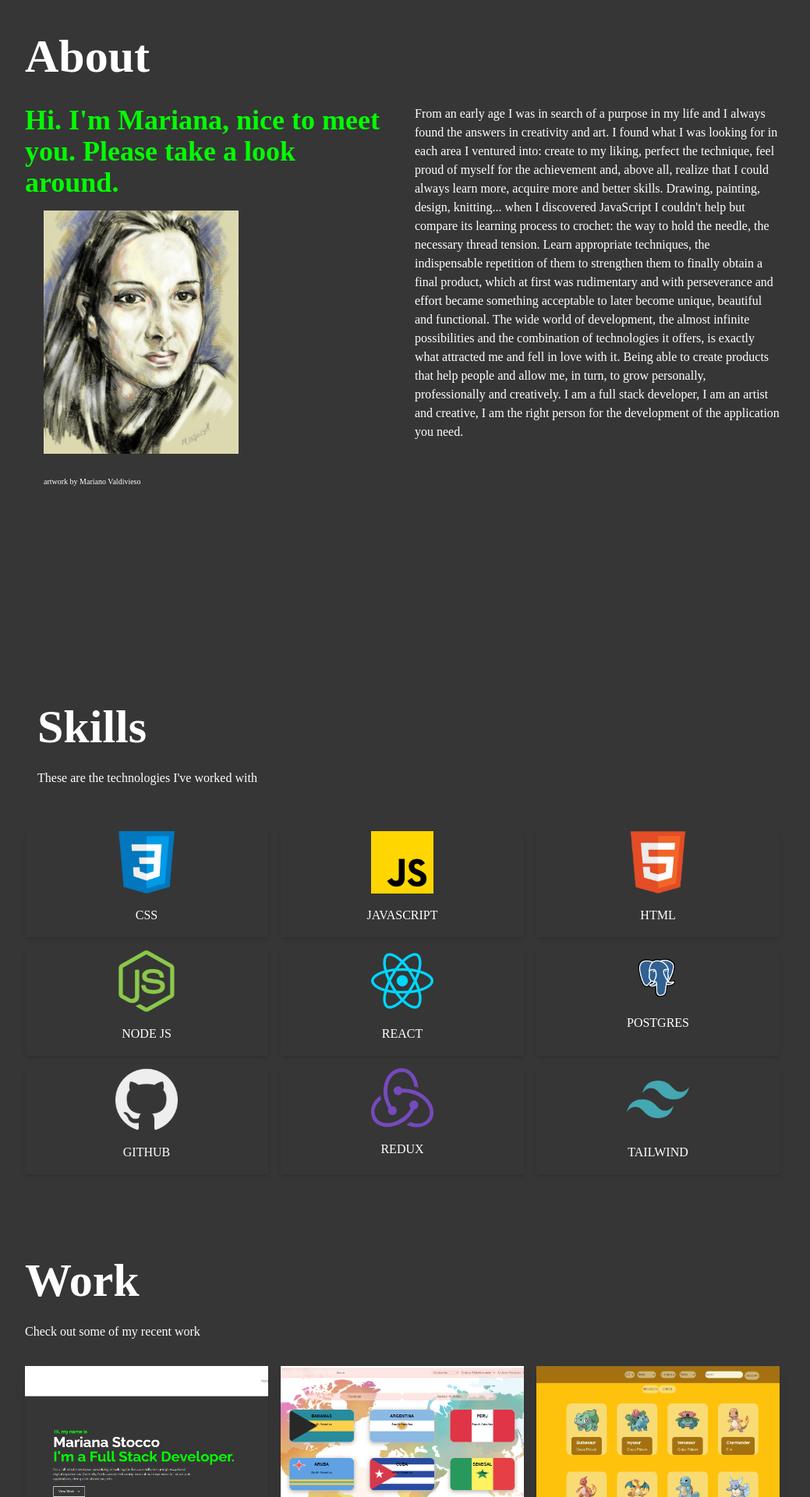
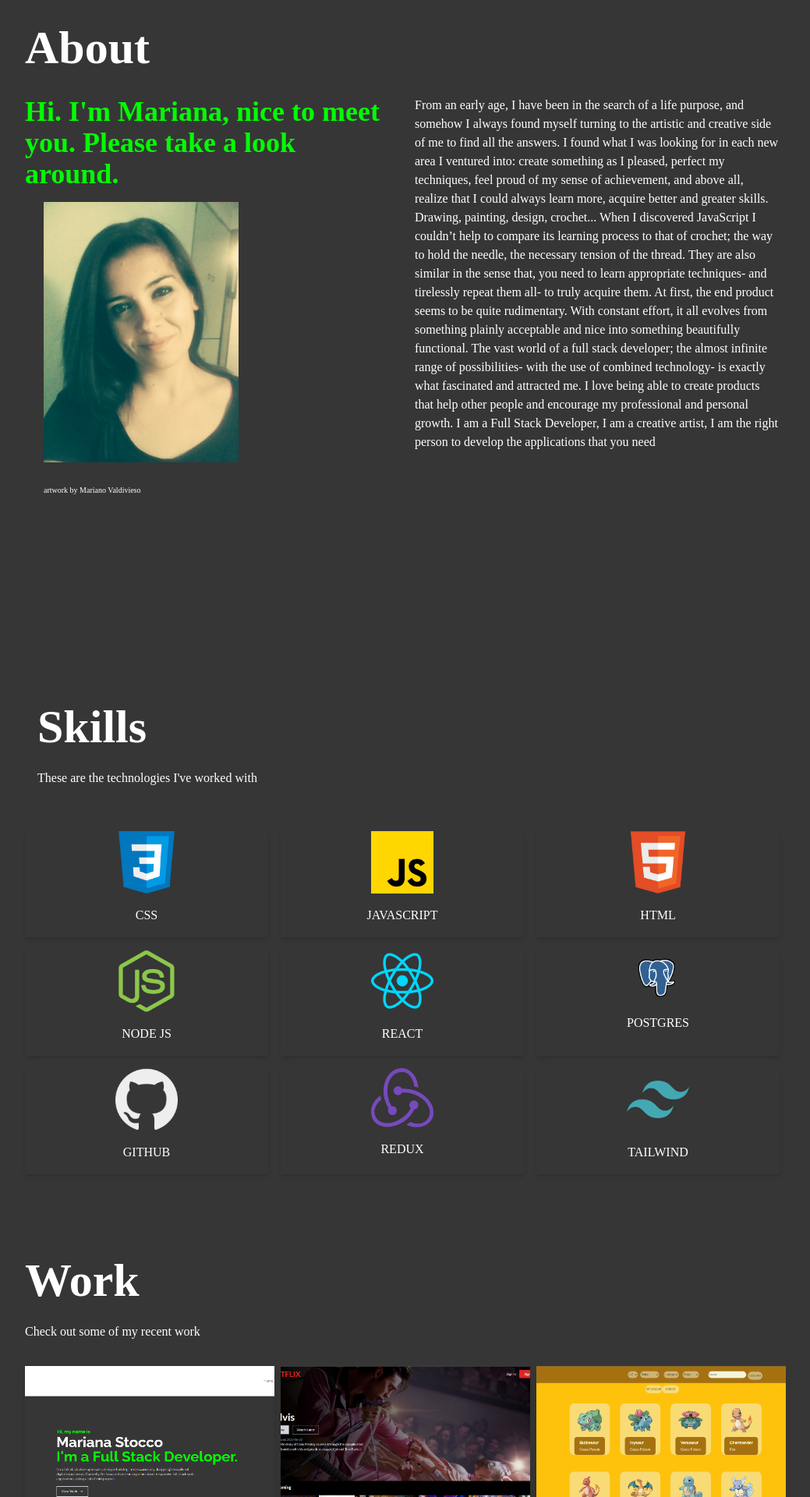
Before and after one commit to MarianaStocco/portfolio-mariana, a React (Create React App) app: page / in a window 1280 px wide. Shown: the part 860-2780 px from the top of the page at 78% size, without its empty margins (124-1163 px from the left). Built offline with nearby package versions, Linux system fonts and the light colour scheme.

Commit message:
new about

```diff
--- a/src/components/About.jsx
+++ b/src/components/About.jsx
@@ -1,5 +1,5 @@
 import React from 'react'
-import Profile from '../assets/mariana.jpg'
+import Profile from '../assets/profile.jpg'
 
 export const About = () => {
     return (
@@ -23,11 +23,11 @@ export const About = () => {
                   </div>
                 </div>
                 <div>
-                  <p>From an early age I was in search of a purpose in my life and I always found the answers in creativity and art.
-I found what I was looking for in each area I ventured into: create to my liking, perfect the technique, feel proud of myself for the achievement and, above all, realize that I could always learn more, acquire more and better skills.
-Drawing, painting, design, knitting... when I discovered JavaScript I couldn't help but compare its learning process to crochet: the way to hold the needle, the necessary thread tension. Learn appropriate techniques, the indispensable repetition of them to strengthen them to finally obtain a final product, which at first was rudimentary and with perseverance and effort became something acceptable to later become unique, beautiful and functional.
-The wide world of development, the almost infinite possibilities and the combination of technologies it offers, is exactly what attracted me and fell in love with it. Being able to create products that help people and allow me, in turn, to grow personally, professionally and creatively.
-I am a full stack developer, I am an artist and creative, I am the right person for the development of the application you need.</p>
+                  <p>From an early age, I have been in the search of a life purpose, and somehow I always found myself turning to the artistic and creative side of me to find all the answers.
+ I found what I was looking for in each new area I ventured into: create something as I pleased, perfect my techniques, feel proud of my sense of achievement, and above all, realize that I could always learn more, acquire better and greater skills.
+Drawing, painting, design, crochet... When I discovered JavaScript I couldn’t help to compare its learning process to that of crochet; the way to hold the needle, the necessary tension of the thread. They are also similar in the sense that, you need to learn appropriate techniques- and tirelessly repeat them all- to truly acquire them. At first, the end product seems to be quite rudimentary. With constant effort, it all evolves from something plainly acceptable and nice into something beautifully functional.
+The vast world of a full stack developer; the almost infinite range of possibilities- with the use of combined technology- is exactly what fascinated and attracted me. I love being able to create products that help other people and encourage my professional and personal growth.
+I am a Full Stack Developer, I am a creative artist, I am the right person to develop the applications that you need</p>
                 </div>
               </div>
           </div>
--- a/src/components/Work.jsx
+++ b/src/components/Work.jsx
@@ -2,6 +2,7 @@ import React from 'react';
 import Pokemon from '../assets/pokemon1.png';
 import Countries from '../assets/countries1.png';
 import Portfolio from '../assets/portfolio.png';
+import NetflixClone from '../assets/netflix.png';
 
 export const Work = () => {
     return (
@@ -24,8 +25,8 @@ export const Work = () => {
                     >
                         {/* Hover Effects */}
                         <div className='opacity-0 group-hover:opacity-100'>
-                            <span className='text-2xl font-bold text-white tracking-wider'>
-                                React JS Application
+                            <span className='text-1xl font-bold text-white tracking-wider'>
+                                Portfolio responsive React JS
                             </span>
                             <div className='pt-8 text-center'>
                                 <a href='/'>
@@ -42,13 +43,13 @@ export const Work = () => {
                         </div>
                     </div>
                     <div
-                        style={{ backgroundImage: `url(${Countries})` }}
+                        style={{ backgroundImage: `url(${NetflixClone})` }}
                         className='shadow-lg  group container  flex justify-center items-center mx-auto content-div'
                     >
                         {/* Hover Effects */}
                         <div className='opacity-0 group-hover:opacity-100'>
-                            <span className='text-center text-2xl font-bold text-white tracking-wider'>
-                                React JS Application
+                            <span className='text-center text-21xl font-bold text-white tracking-wider'>
+                                Netflix clone responsive React JS
                             </span>
                             <div className='pt-8 text-center'>
                                 <a href='/'>
@@ -71,8 +72,8 @@ export const Work = () => {
                     >
                         {/* Hover Effects */}
                         <div className='opacity-0 group-hover:opacity-100'>
-                            <span className='text-2xl font-bold text-white tracking-wider'>
-                                React JS Application
+                            <span className='text-1xl font-bold text-white tracking-wider'>
+                                PokeApp React JS Application
                             </span>
                             <div className='pt-8 text-center'>
                                 <a href='/'>
@@ -94,8 +95,8 @@ export const Work = () => {
                     >
                         {/* Hover Effects */}
                         <div className='opacity-0 group-hover:opacity-100'>
-                            <span className='text-2xl font-bold text-white tracking-wider'>
-                                React JS Application
+                            <span className='text-1xl font-bold text-white tracking-wider'>
+                               CountriesApp React JS Application
                             </span>
                             <div className='pt-8 text-center'>
                                 <a href='/'>
--- a/src/index.css
+++ b/src/index.css
@@ -19,12 +19,13 @@
     background-size: cover;
     background-position: center;
     height: 250px;
+    width: 320px
 }
 
 .content-div:hover{
     background-image: linear-gradient(
         to right,
-        #8E7D5B,
-        #D0C18F
+        #363636,
+        #ffffff6c
     ) !important;
 }
```
Also changed, not shown: src/assets/netflix.png (added).
